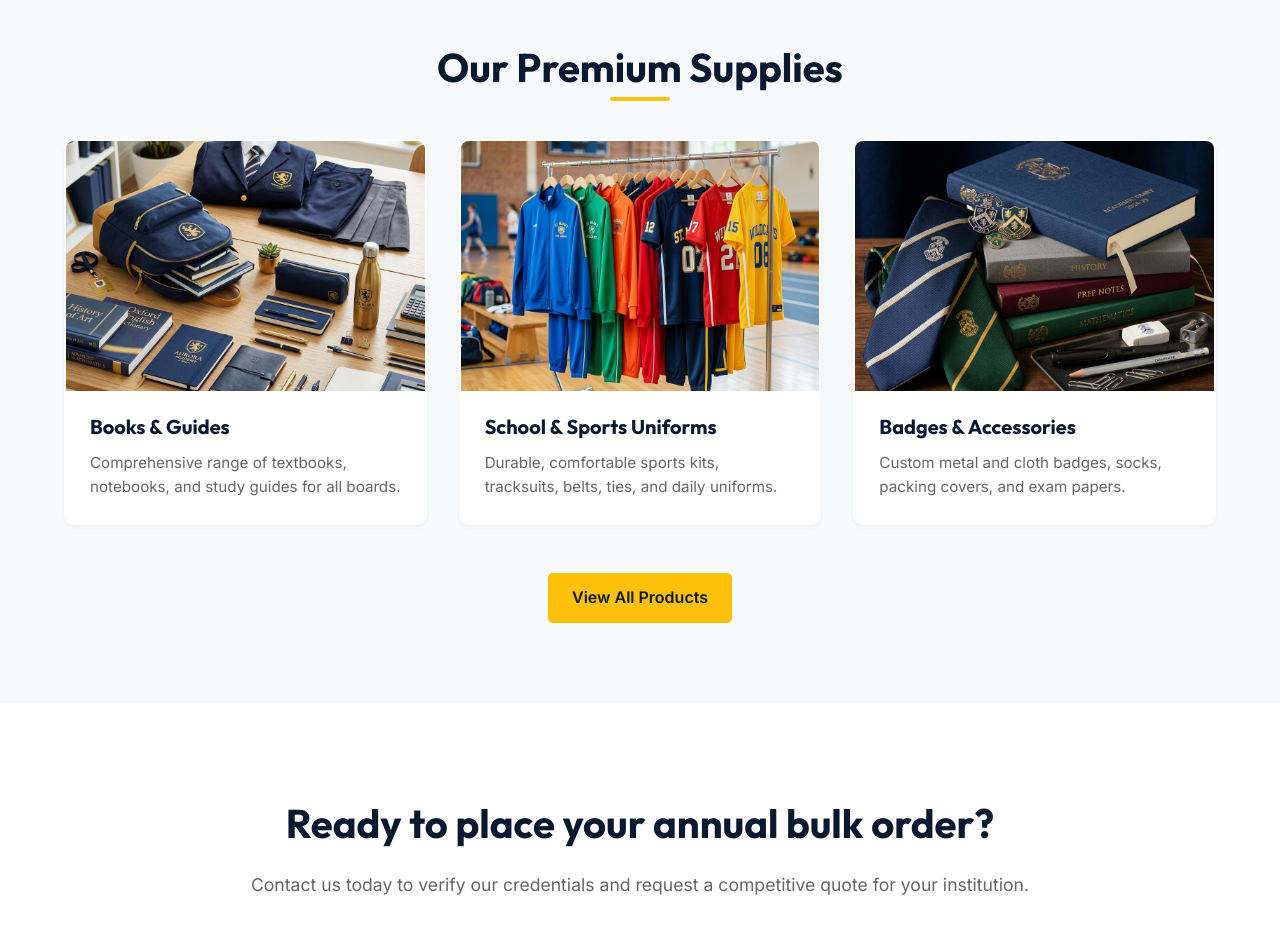
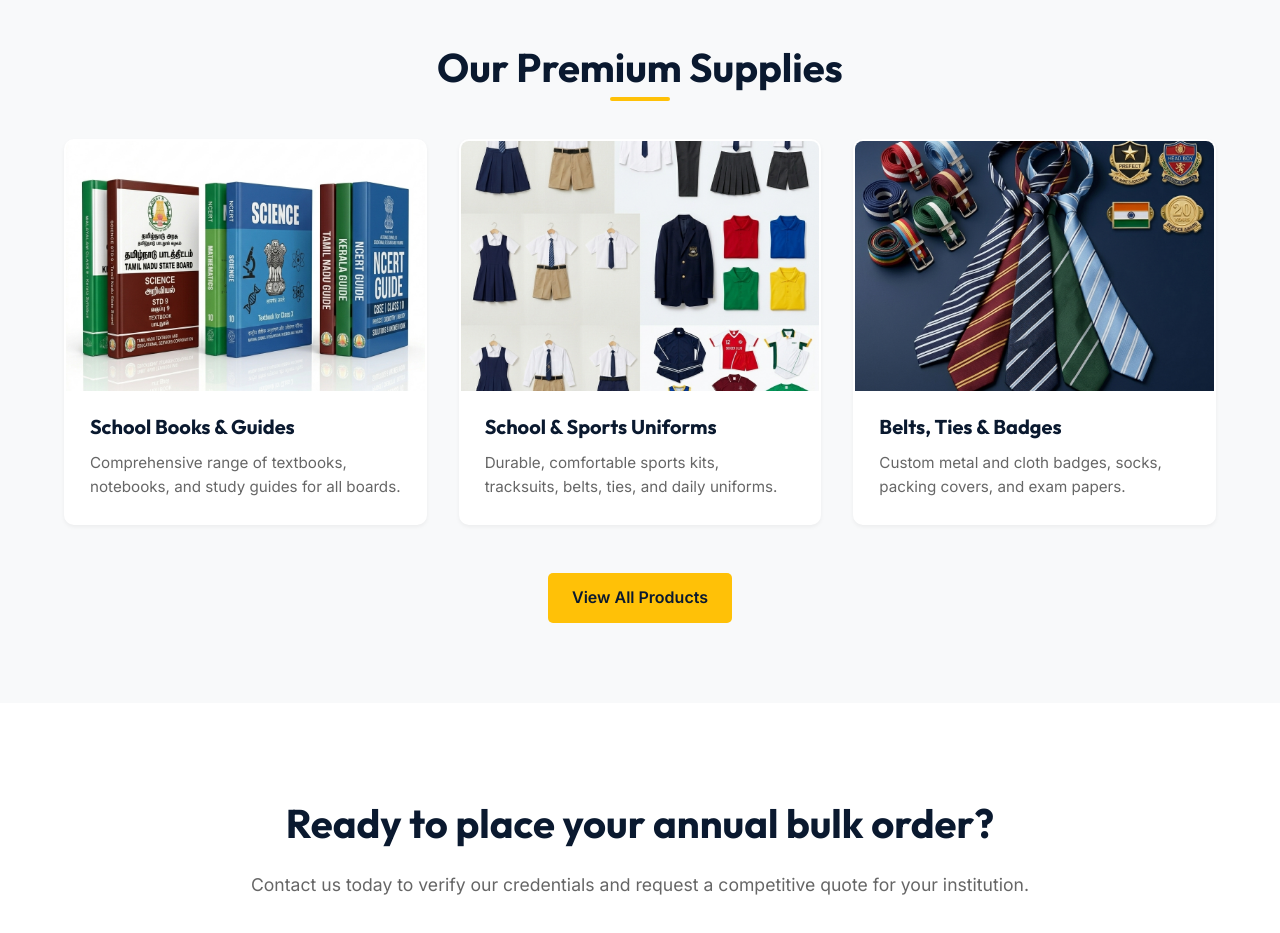
Before and after one commit to Anjan-V/Trigger_Distributor, a React (Vite) app: page / in a window 1280 px wide. Shown: the part 1340-2273 px from the top of the page. Built offline with nearby package versions, Linux system fonts and the light colour scheme.

Commit message:
33. Image Updation

```diff
--- a/src/components/ProductCard.jsx
+++ b/src/components/ProductCard.jsx
@@ -4,12 +4,12 @@ import './ProductCard.css';
 
 const ProductCard = ({ title, description, icon: Icon, image, delay }) => {
   return (
-    <div className={`product-card slide-up delay-${delay}`}>
+    <Link to={`/category/${encodeURIComponent(title)}`} className={`product-card slide-up delay-${delay}`} style={{ textDecoration: 'none', color: 'inherit' }}>
       {image ? (
         <div className="product-image-container">
           <img src={image} alt={title} className="product-image" />
           <div className="product-overlay">
-            <Link to={`/category/${encodeURIComponent(title)}`} className="btn btn-primary">View Category</Link>
+            <span className="btn btn-primary">View Category</span>
           </div>
         </div>
       ) : (
@@ -21,7 +21,7 @@ const ProductCard = ({ title, description, icon: Icon, image, delay }) => {
         <h3 className="product-title">{title}</h3>
         <p className="product-description">{description}</p>
       </div>
-    </div>
+    </Link>
   );
 };
 
--- a/src/pages/Category.jsx
+++ b/src/pages/Category.jsx
@@ -7,7 +7,8 @@ import cbseImage from '../assets/cbse_uniforms.png';
 import sportsImage from '../assets/sports_uniforms_cover.png';
 import stateTextbooksImage from '../assets/state_textbooks.png';
 import ncertBooksImage from '../assets/ncert_books.png';
-import studyGuidesImage from '../assets/study_guides.png';
+import icseBooksImage from '../assets/icse_board_books.png';
+import studyGuidesImage from '../assets/combined_study_guides.png';
 import aiExamPaperImage from '../assets/ai_exam_paper.png';
 import aiCover1Image from '../assets/ai_cover_1.png';
 import aiCover2Image from '../assets/ai_cover_2.png';
@@ -139,11 +140,11 @@ const Category = () => {
             </div>
           </div>
 
-          {/* Second Item: NCERT Books */}
+          {/* Second Item: CBSE Board Books */}
           <div className="category-item">
             <div className="category-item-image">
-              <img src={ncertBooksImage} alt="NCERT Books" />
-              <h3>NCERT Books</h3>
+              <img src={ncertBooksImage} alt="CBSE Board Books" />
+              <h3>CBSE Board Books</h3>
             </div>
             <div className="category-item-content">
               <h2>CBSE Curriculum (NCERT) Books</h2>
@@ -153,7 +154,21 @@ const Category = () => {
             </div>
           </div>
 
-          {/* Third Item: Study Guides */}
+          {/* Third Item: ICSE Board Books */}
+          <div className="category-item">
+            <div className="category-item-image">
+              <img src={icseBooksImage} alt="ICSE Board Books" />
+              <h3>ICSE Board Books</h3>
+            </div>
+            <div className="category-item-content">
+              <h2>ICSE Curriculum Books</h2>
+              <p>
+                We supply a comprehensive range of textbooks aligned with the ICSE curriculum. Featuring materials from leading educational publishers, our collection ensures students have the required resources for a thorough and rigorous academic foundation.
+              </p>
+            </div>
+          </div>
+
+          {/* Fourth Item: Study Guides */}
           <div className="category-item">
             <div className="category-item-image">
               <img src={studyGuidesImage} alt="Study Guides" />
--- a/src/pages/Home.jsx
+++ b/src/pages/Home.jsx
@@ -4,8 +4,9 @@ import { ArrowRight, BookOpen, Shirt, Shield } from 'lucide-react';
 import ProductCard from '../components/ProductCard';
 import './Home.css';
 import heroBanner from '../assets/hero_banner.png';
-import sportsUniformsImage from '../assets/sports_uniforms.png';
-import schoolSuppliesImage from '../assets/school_supplies.png';
+import booksAndGuidesCoverImage from '../assets/books_and_guides_cover.png';
+import uniformsComboImage from '../assets/uniforms_combo.png';
+import beltsTiesBadgesImage from '../assets/belts_ties_badges.png';
 
 const Home = () => {
   return (
@@ -68,21 +69,21 @@ const Home = () => {
           <h2 className="section-title">Our Premium Supplies</h2>
           <div className="products-grid">
             <ProductCard
-              title="Books & Guides"
+              title="School Books & Guides"
               description="Comprehensive range of textbooks, notebooks, and study guides for all boards."
-              image={heroBanner}
+              image={booksAndGuidesCoverImage}
               delay="100"
             />
             <ProductCard
               title="School & Sports Uniforms"
               description="Durable, comfortable sports kits, tracksuits, belts, ties, and daily uniforms."
-              image={sportsUniformsImage}
+              image={uniformsComboImage}
               delay="200"
             />
             <ProductCard
-              title="Badges & Accessories"
+              title="Belts, Ties & Badges"
               description="Custom metal and cloth badges, socks, packing covers, and exam papers."
-              image={schoolSuppliesImage}
+              image={beltsTiesBadgesImage}
               delay="300"
             />
           </div>
```
Also changed, not shown: src/assets/combined_study_guides.png (added), src/assets/icse_board_books.png (added).
